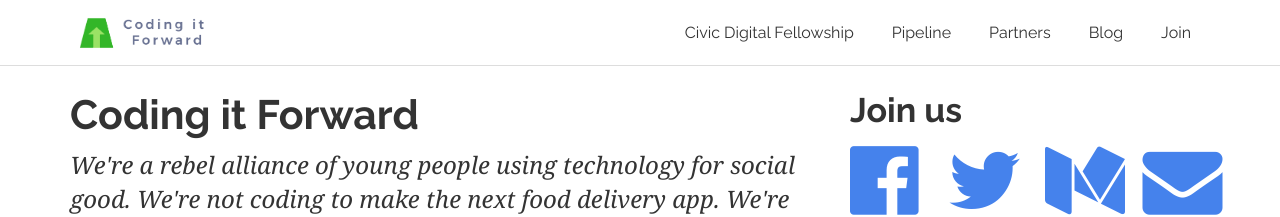
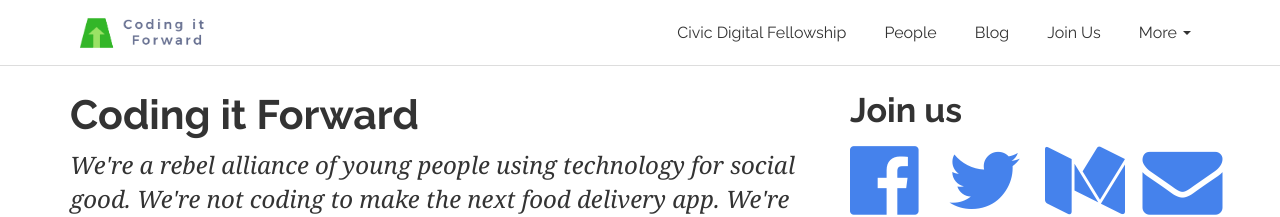
Before and after one commit to athenakan/codingitforward.github.io, a Jekyll site: the page built from index.html, in a window 1280 px wide. Shown: the top 217 px of the page. Built offline with Jekyll 4.4.1, drawn with Linux system fonts in a browser that asks for light colours.

Commit message:
evacuate some pages to more

```diff
--- a/_data/pages.yml
+++ b/_data/pages.yml
@@ -3,11 +3,16 @@
     #     url: /
     -   name: Civic Digital Fellowship
         url: /fellowship/
+
+
+    -   name: People
+        url: /people/
+    -   name: Blog
+        url: https://blog.codingitforward.com
+    -   name: Join Us
+        url: https://www.facebook.com/groups/codingitforward
+more:
     -   name: Pipeline
         url: /pipeline/
     -   name: Partners
         url: /partners/
-    -   name: Blog
-        url: https://blog.codingitforward.com
-    -   name: Join
-        url: https://www.facebook.com/groups/codingitforward
```
Also changed, not shown: people.html (added, +7 -0 lines).
